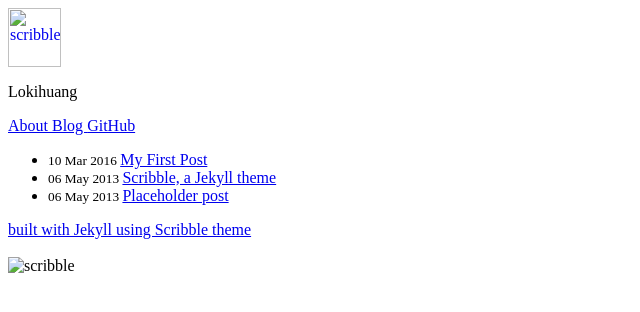
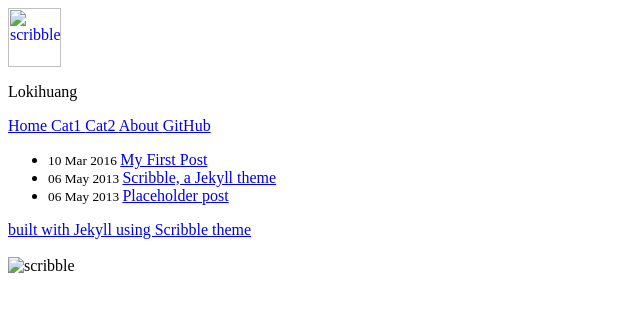
Before and after one commit to huyfaeng/huyfaeng.github.io, a Jekyll site: the page built from index.html, in a window 1280 px wide. Shown: the top 312 px of the page, without its empty margins (0-640 px from the left). Built offline with Jekyll 4.4.1, drawn with Linux system fonts in a browser that asks for light colours; nearby versions of some CDN libraries; library files that are not in the unit come from our copies; Markdown is read by kramdown in place of the engine named in the settings; comment, search, counter and statistics services are not loaded.

Commit message:
Update _config.yml

```diff
--- a/_config.yml
+++ b/_config.yml
@@ -3,16 +3,19 @@ description:      I Know nothing
 url:              huyfaeng.github.io
 baseurl:          /huyfaeng.github.io
 signoff:          huyfaeng
-disqus_shortname: # disqus comment thread for post header options. ( leave blank if unwanted. )
+disqus_shortname: loki
 facebook_appid:   # appid for like button, remove from /_includes/share.html if unwanted.
 google_analytics: # set tracking, remove from /javascripts/basic.js if unwanted.
 
 links:
+  - name:         Home
+    url:          /about
+  - name:         Cat1
+    url:          /about
+  - name:         Cat2
+    url:          /about
   - name:         About
     url:          /about
-  - name:         Blog
-    url:          http://muan.co
-    external:     true
   - name:         GitHub
     url:          http://github.com/huyfaeng
     external:     true
```
